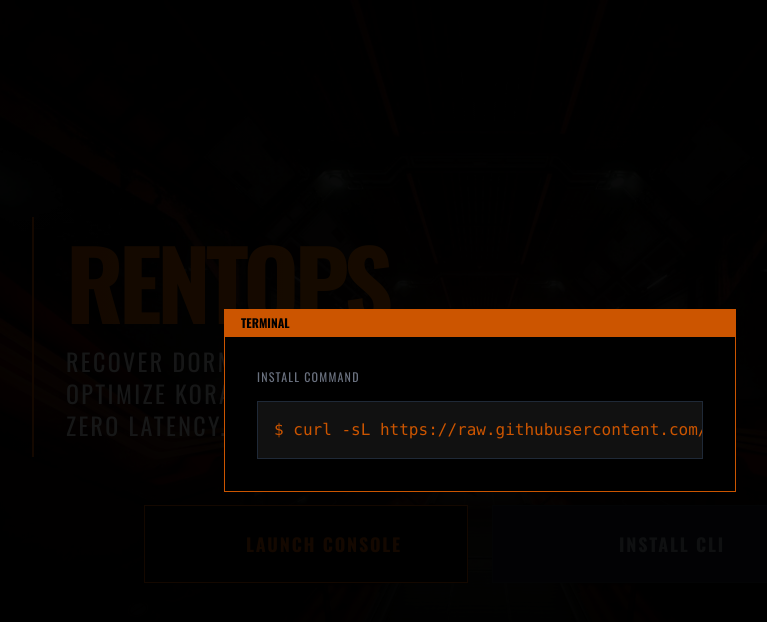
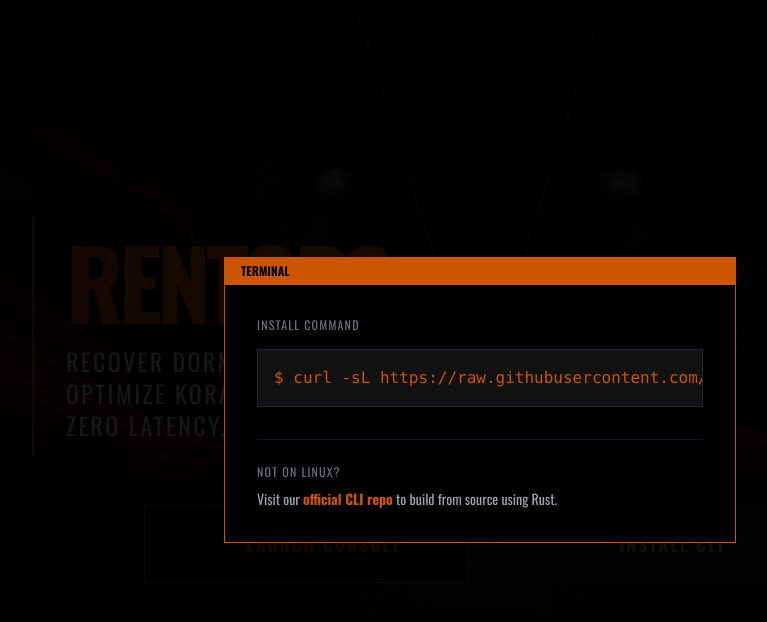
Before and after one commit to RentOps/ui, a Nuxt app: page / in a window 1280 px wide. Both pictures are taken after a click on the button "INSTALL CLI". Shown: the top 622 px of the page, without its empty margins (160-927 px from the left). Built offline with nearby package versions, Linux system fonts and the light colour scheme; some icons are missing.

Commit message:
feat: redrect message to cli repo

```diff
--- a/pages/index.vue
+++ b/pages/index.vue
@@ -66,6 +66,13 @@ function copyCliCommand() {
               {{ copied ? 'COPIED' : 'COPY' }}
             </span>
           </div>
+
+          <div class="mt-8 pt-6 border-t border-gray-900">
+            <p class="text-gray-500 text-xs uppercase tracking-widest mb-2">Not on Linux?</p>
+            <p class="text-gray-400 text-sm leading-relaxed">
+              Visit our <a href="https://github.com/rentops/cli" target="_blank" class="text-[#cc5500] hover:underline underline-offset-4 font-bold">official CLI repo</a> to build from source using Rust.
+            </p>
+          </div>
         </div>
       </div>
     </div>
```
